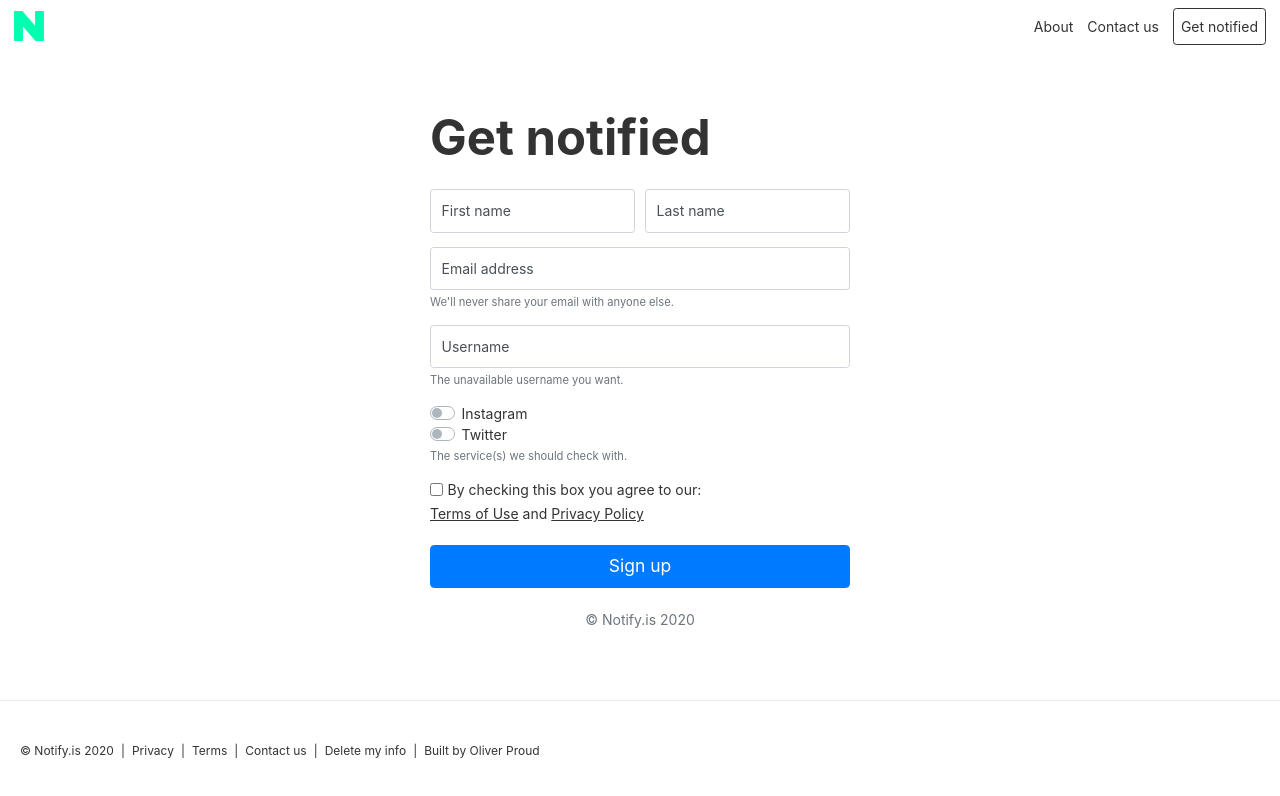
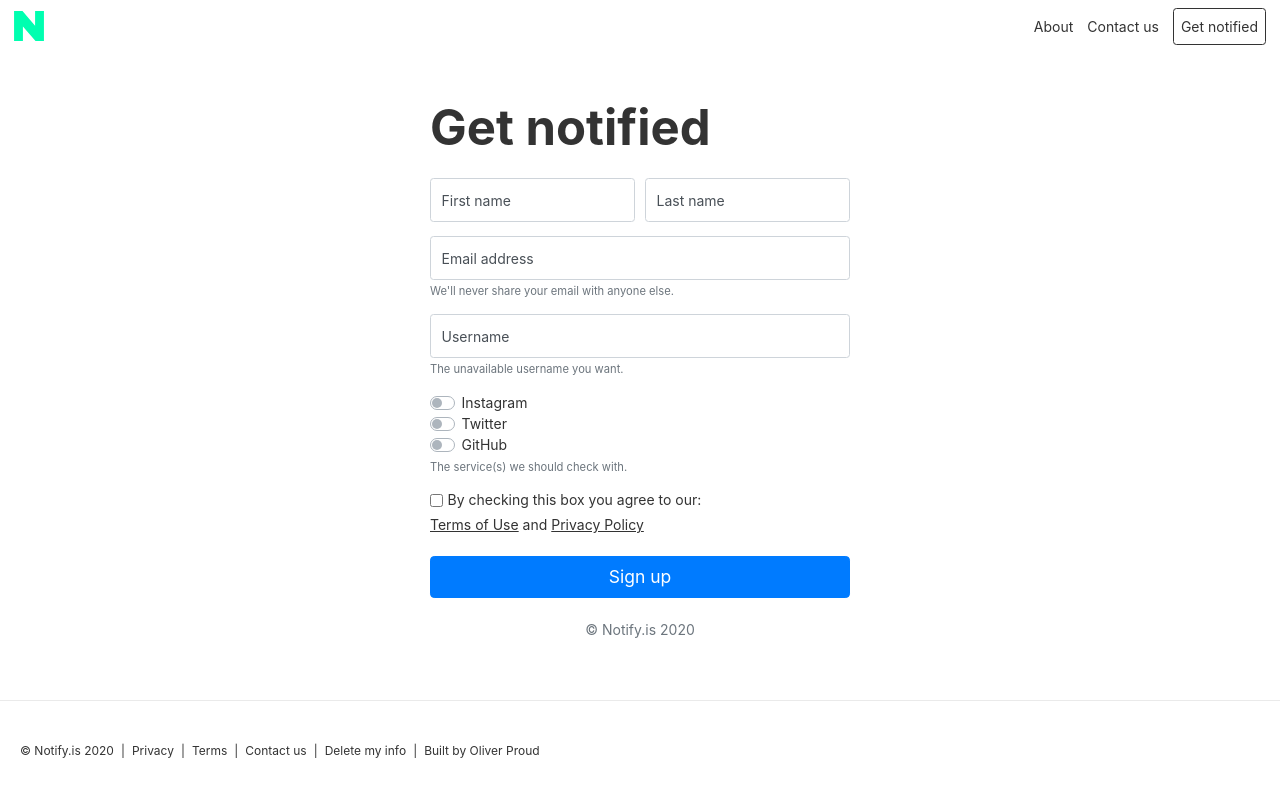
Before and after one commit to oliverproud/notify.is, a Next.js app: page /signup in a window 1280 px wide. Shown: the top 796 px of the page. Built offline with nearby package versions, Linux system fonts and the light colour scheme.

Commit message:
add github switch

```diff
--- a/pages/signup.js
+++ b/pages/signup.js
@@ -148,6 +148,17 @@ export default function Signup() {
                 className={`custom-control-input ${touched.switchGroup && errors.switchGroup ? "is-invalid" : null}`}
               />
               <label className="custom-control-label" htmlFor="twitter-switch">Twitter</label>
+            </div>
+
+            <div className="custom-control custom-switch">
+              <Field
+                type="checkbox"
+                name="switchGroup"
+                id="github-switch"
+                value="github"
+                className={`custom-control-input ${touched.switchGroup && errors.switchGroup ? "is-invalid" : null}`}
+              />
+            <label className="custom-control-label" htmlFor="github-switch">GitHub</label>
               <ErrorMessage
                 component="div"
                 name="switchGroup"
```
